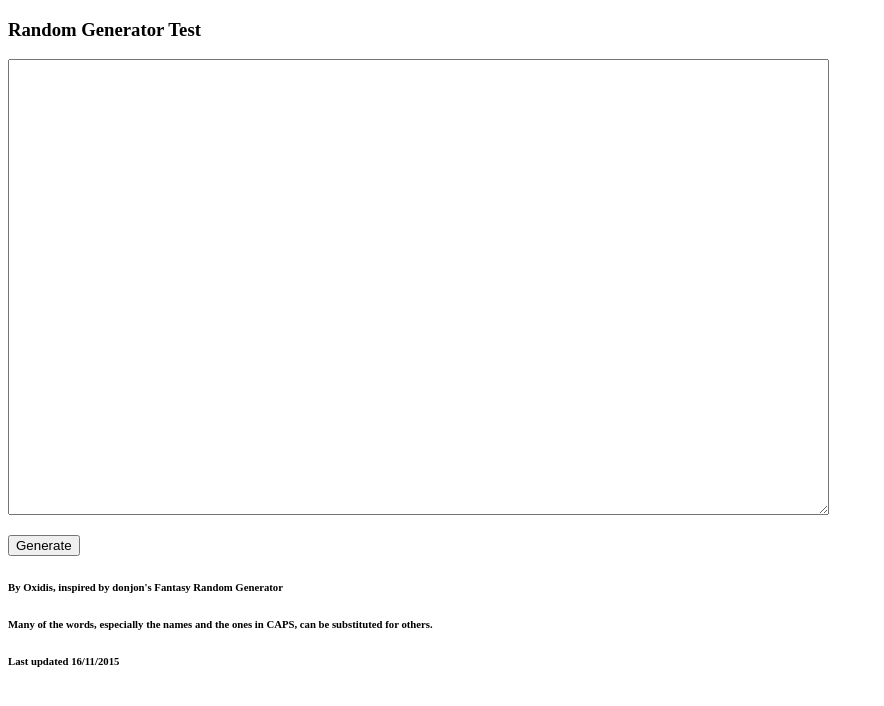
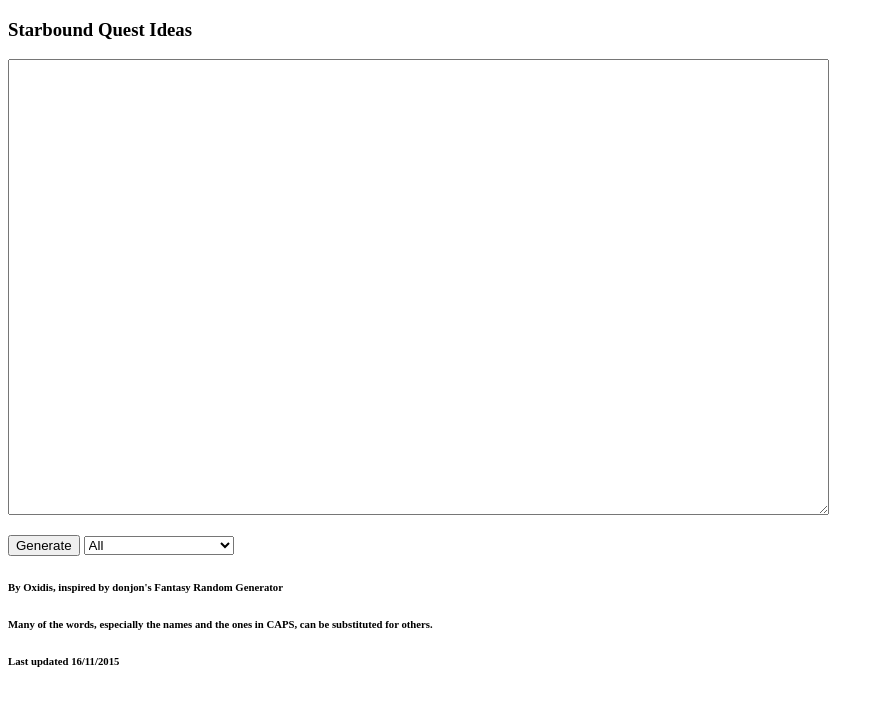
Before and after one commit to ZufengW/sb-quest-ideas, a plain HTML site: page index.html in a window 1280 px wide. Shown: the whole page, without its empty margins (0-884 px from the left). Drawn offline with Linux system fonts and the light colour scheme.

Commit message:
Added drop-down menu
Added drop down menu, same paragraph as the generate button
support for curr_type
changed text area to not read only

```diff
--- a/index.html
+++ b/index.html
@@ -12,14 +12,36 @@
 // - - - - - - - - - - - - - - - - - - - - - - - - - - - - - - - - - - - - - -
 -->
   </head>
-  <h3>Random Generator Test</h3>
+  <h3>Starbound Quest Ideas</h3>
   <body>
     <form method="get" onsubmit="return false;">
-      <p><textarea id="output" cols="100" rows="30" readonly></textarea></p>
-      <p><input type="button" value="Generate" onclick="more_random('main');" /></p>
+      <p><textarea id="output" cols="100" rows="30"></textarea></p>
+      <p>
+        <input type="button" value="Generate" onclick="more_random(curr_type);" />
+        <select id="selectType" name="selectType" onchange="change_content('quest_type',this.value);select_menu(this.value);">
+          <optgroup label="Quests">
+            <option value='{quest_all}'>All</option>
+            <option value='{quest_fetch}'>Fetch</option>
+            <option value='{quest_explore}'>Travel/Explore</option>
+            <option value='{quest_talk}'>Talk</option>
+            <option value='{quest_fight}'>Fight</option>
+            <option value='{quest_build}'>Build</option>
+          </optgroup>
+          <optgroup label="Other">
+            <option onselect="curr_type='quest_giver';" value='quest_giver'>NPCs</option>
+            <option onselect="curr_type='occupation';"value='occupation'>Occupation</option>
+            <option onselect="curr_type='any_building';"value='any_building'> Buildings</option>
+            <option onselect="curr_type='unique_danger_location';"value='unique_danger_location'>Danger locations</option>
+            <option onselect="curr_type='unique_planetary_location';"value='unique_planetary_location'>Planetary locations</option>
+            <option onselect="curr_type='unique_enemy';"value='unique_enemy'>Unique enemy</option>
+            <option onselect="curr_type='collective_enemy';"value='collective_enemy'>Collective enemy</option>
+          </optgroup>
+        </select>
+      </p>
     </form>
-     <h6>By Oxidis, inspired by donjon's Fantasy Random Generator</h6>
-     <h6>Many of the words, especially the names and the ones in CAPS, can be substituted for others.</h6>
-     <h6>Last updated 16/11/2015</h6>
+
+    <h6>By Oxidis, inspired by donjon's Fantasy Random Generator</h6>
+    <h6>Many of the words, especially the names and the ones in CAPS, can be substituted for others.</h6>
+    <h6>Last updated 16/11/2015</h6>
   </body>
 </html>
```
